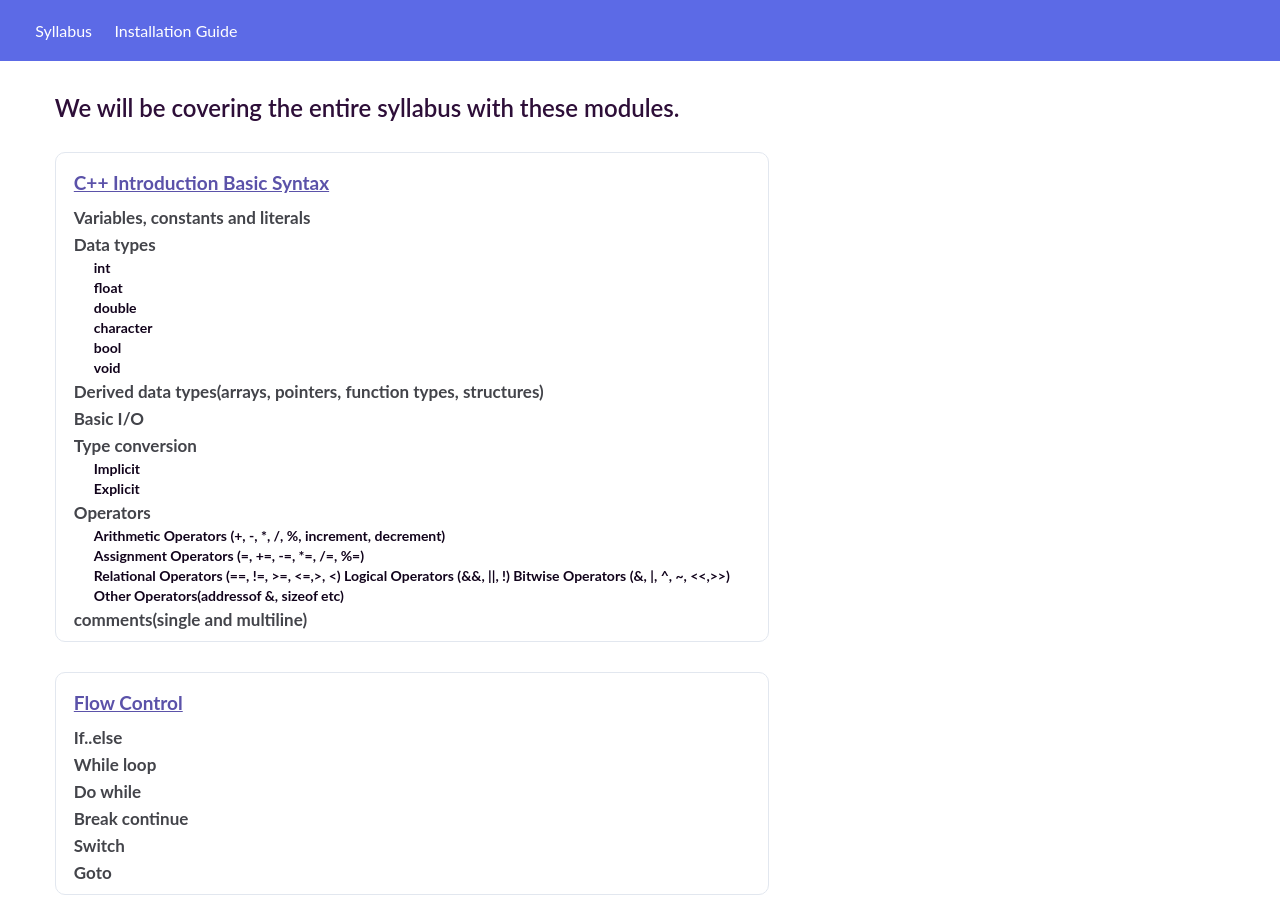
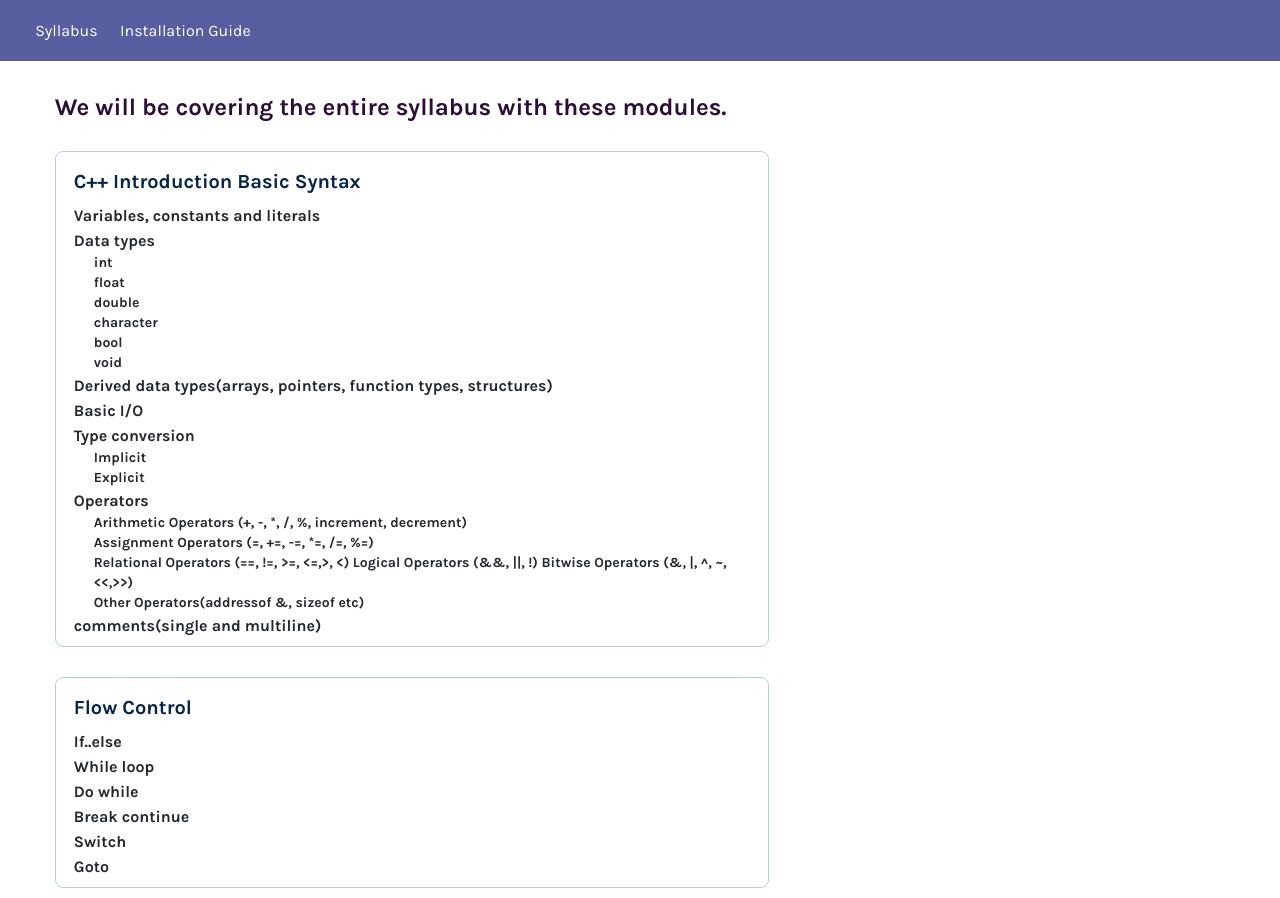
Before and after one commit to onkeshonkar/cpp-classes, a plain HTML site: page index.html in a window 1280 px wide. Shown: the top 898 px of the page. Drawn offline with Linux system fonts and the light colour scheme.

Commit message:
Add files via upload

```diff
--- a/css/nav.css
+++ b/css/nav.css
@@ -7,13 +7,13 @@
 }
 
 body{
-    font-family: 'Lato', sans-serif;
+    font-family: 'Karla', sans-serif;
 }
 
 /* Custom CSS */
 
 .navbar{
-    background: #5c6ae6;
+    background: #565ea0;
     padding: .8rem 1.5rem;
     display: flex;
     align-content: flex-start;
--- a/css/setup.css
+++ b/css/setup.css
@@ -5,26 +5,26 @@ img {
 }
 
 h1 {
-  color: #09052d;
+  color: #24292e;
   padding: 10px;
+  padding-left: 0;
   font-size: 24px;
 }
 
 a {
+  color: #5b52a9;
   text-decoration: none;
-  color: rgb(17, 3, 27);
 }
 
 a.link:hover {
-  color: #5b52a9;
   text-decoration: underline;
 }
 
 p {
   font-size: 15px;
   color: rgb(17, 3, 27);
-  line-height: 15px;
-  padding: 0.3rem 0.2rem;
+  line-height: 18px;
+  padding: 2px 5px;
 }
 
 h2 {
@@ -38,11 +38,13 @@ h2 {
 }
 
 .guide p {
-  font-size: 20px;
+  font-size: 18px;
   line-height: 20px;
+  color: #010408;
 }
 .congrats {
   font-size: 24px;
+
 }
 
 @media (max-width: 768px) {
@@ -57,5 +59,4 @@ h2 {
     display: flex;
     flex-direction: column;
   }
-
 }
--- a/css/style.css
+++ b/css/style.css
@@ -8,27 +8,24 @@
 .module {
   margin: 15px 10px;
   padding: 8px;
-  border: 1.3px solid #e2e7ef;
-  border-radius: 10px;
+  border: 1px solid #accff7;
+  border-radius: 8px;
   max-width: 60%;
-
+  color: #24292e;
 }
 .module h1 {
-  color: #5b52a9;
-  text-decoration: underline;
+  color: #05264c;
   padding: 10px;
-  font-size: 19px;
+  font-size: 20px;
 }
 .module h2 {
   margin-left: 10px;
-  font-size: 17px;
-  color: #43444a;
+  font-size: 16px;
   padding: 3px 0;
 }
 .module h3 {
   margin-left: 30px;
   font-size: 14px;
-  color: rgb(17, 3, 27);
   line-height: 20px;
 }
 
```
Also changed, not shown: img/2.png, img/3.png, img/c2.png, img/c3.png.
